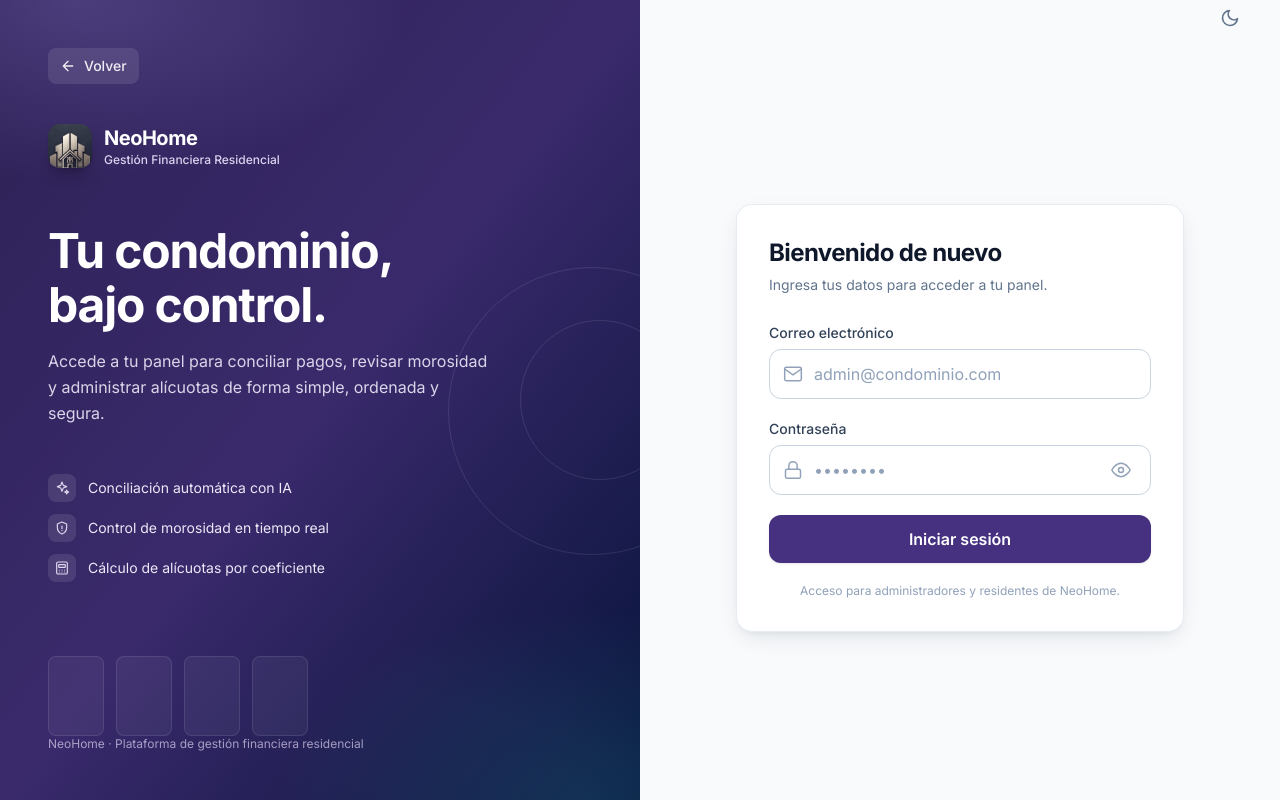
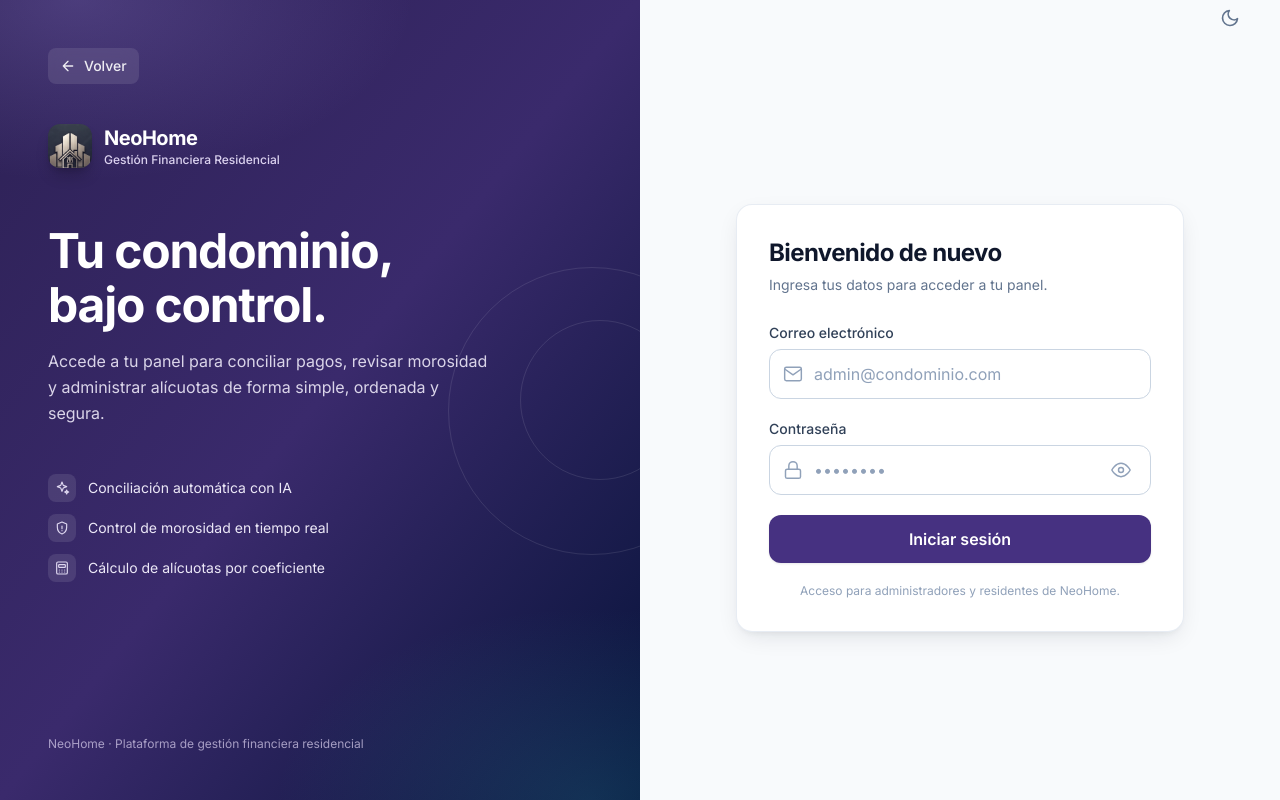
Before and after one commit to Dani7025/Proyecto23-NeoHome, a Next.js app: page /login in a window 1280 px wide. Built offline with nearby package versions, Linux system fonts and the light colour scheme; no server answers.

Commit message:
fix: limpieza de elementos decorativos en la pantalla de acceso

```diff
--- a/app/login/page.tsx
+++ b/app/login/page.tsx
@@ -143,11 +143,6 @@ export default function LoginPage() {
           />
           <div className="hidden lg:block absolute -right-24 top-1/3 w-72 h-72 rounded-full border border-white/10" />
           <div className="hidden lg:block absolute -right-10 top-[calc(33%+56px)] w-40 h-40 rounded-full border border-white/10" />
-          <div className="hidden lg:flex absolute bottom-16 left-12 gap-3">
-            {[0, 1, 2, 3].map((i) => (
-              <div key={i} className="w-14 h-20 rounded-lg border border-white/10 bg-white/5" />
-            ))}
-          </div>
         </div>
 
         <div className="relative flex flex-col gap-8 lg:gap-10">
```
